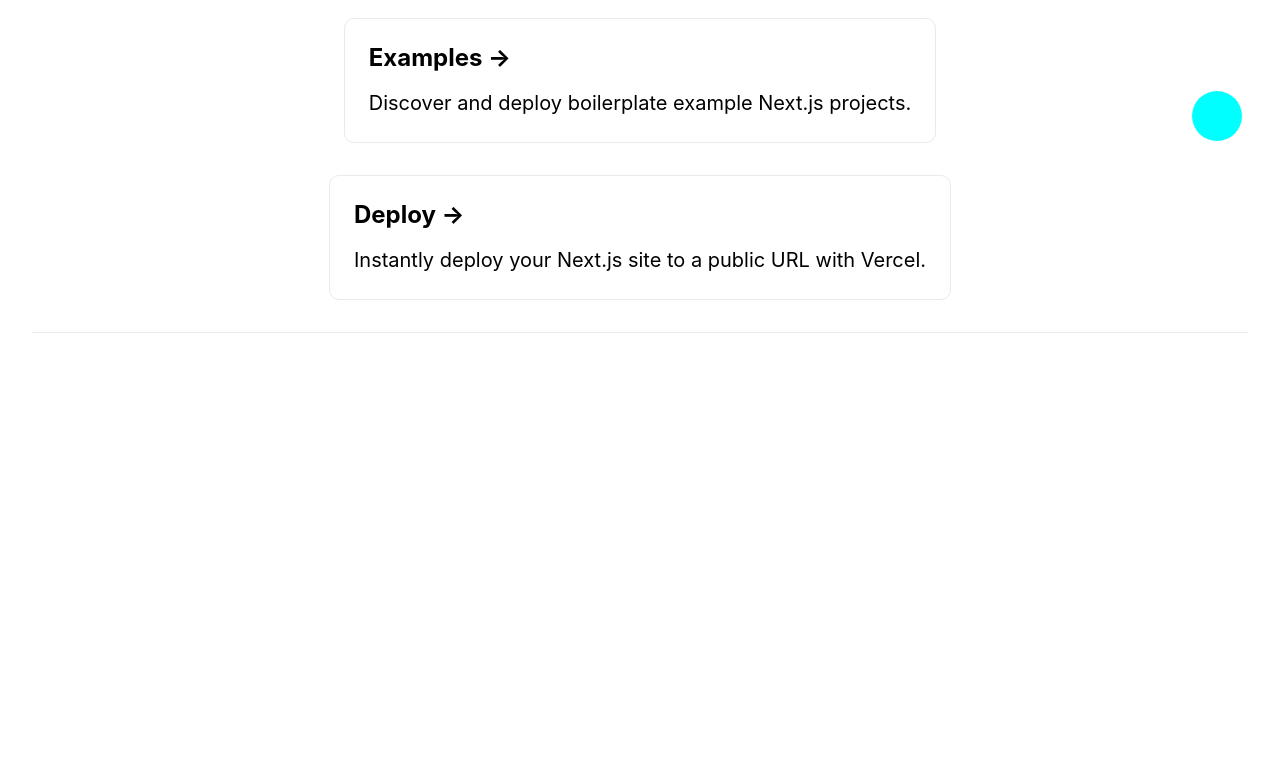
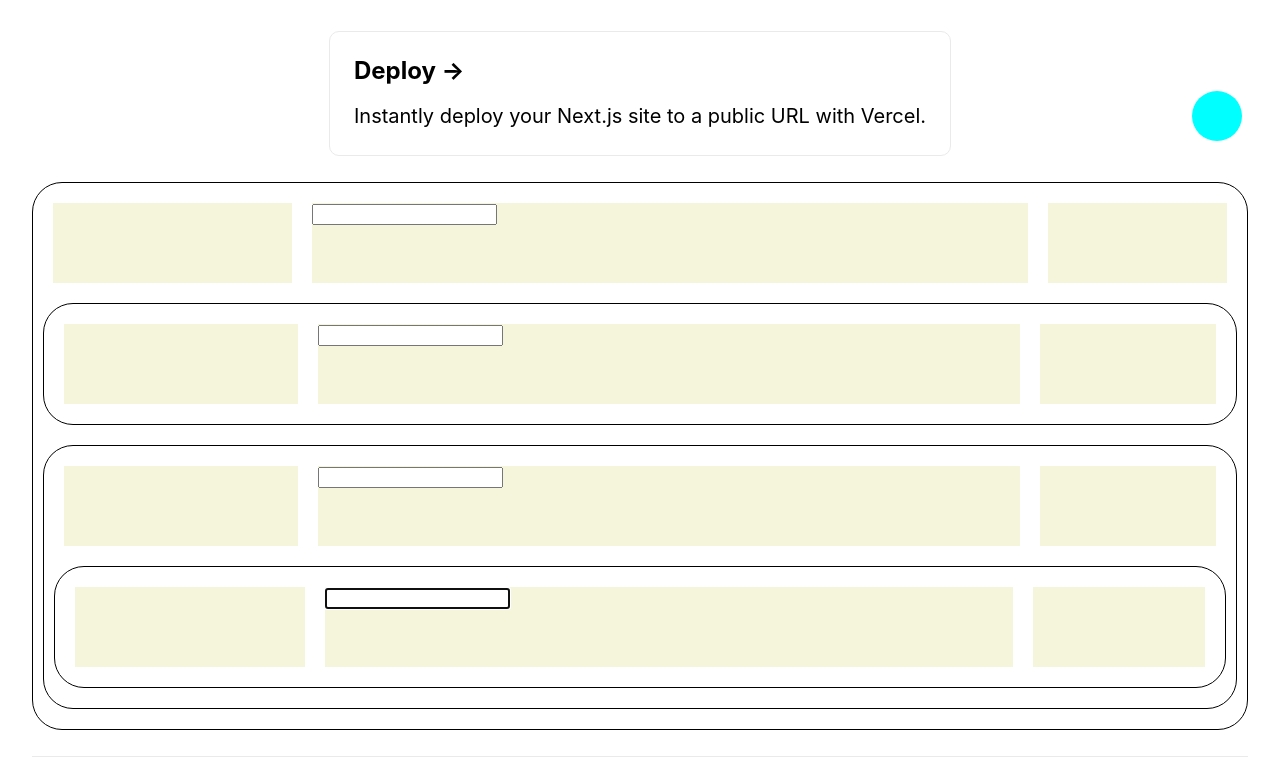
Before and after one commit to Guillaume-FAURE/todolist, a Next.js app: page /home in a window 1280 px wide. Shown: the part 619-1388 px from the top of the page. Before the commit the page ends 1016 px from the top, so only its background shows below. Built offline with nearby package versions, Linux system fonts and the light colour scheme.

Commit message:
add files

```diff
--- a/components/layout.module.css
+++ b/components/layout.module.css
@@ -2,5 +2,14 @@
     max-width: 36rem;
     padding: 0 1rem;
     margin: 3rem auto 6rem;
-    background-color: red;
 }
+
+.header {
+    display: flex;
+    flex-direction: column;
+    align-items: center;
+}
+
+.backToHome {
+    margin: 3rem 0 0;
+}
--- /dev/null
+++ b/components/task.js
@@ -0,0 +1,22 @@
+import styles from './task.module.css'
+
+function Task ({children}, {props}){
+    return (
+        <div className={styles.superTaskCase}>
+            <div className={styles.taskCase}>
+                <div className={styles.priorityCase}>
+
+                </div>
+                <div className={styles.inputCase}>
+                    <input type='text' autoFocus></input>
+                </div>
+                <div className={styles.addSubTaskCase}>
+
+                </div>
+            </div>
+        {children}
+        </div>
+    )
+}
+
+export default Task
--- /dev/null
+++ b/components/task.module.css
@@ -0,0 +1,37 @@
+.superTaskCase{
+    width: 100%;
+    max-height: 20%;
+    border: 1px solid black;
+    border-radius: 30px;
+    display: flex;
+    flex-direction: column;
+    align-items: center;
+    padding: 10px;
+    margin: 10px;
+}
+.taskCase{
+    width: 100%;
+    height:100px;
+    display: flex;
+    flex-direction: row;
+}
+.priorityCase{
+    width: 20%;
+    height: auto;
+    background-color: beige;
+    margin: 10px;
+    flex-shrink: 0;
+}
+.inputCase{
+    width: 80%;
+    height: auto;
+    background-color: beige;
+    margin: 10px;
+}
+.addSubTaskCase{
+    width: 15%;
+    height: auto;
+    background-color: beige;
+    margin: 10px;
+    flex-shrink: 0;
+}
--- a/pages/home.js
+++ b/pages/home.js
@@ -2,7 +2,7 @@ import Head from 'next/head'
 import Image from 'next/image'
 import styles from '../styles/Home.module.css'
 import Link from 'next/link'
-import Layout from '../components/layout'
+import Task from '../components/task'
 
 
 
@@ -20,13 +20,11 @@ function Home() {
         <h1 className={styles.title}>
           ToDoList App
         </h1>
-        <Layout>
         <h1 className={styles.title}>
           <Link href="/settings">
             <a>Go to settings</a>
           </Link>
         </h1>
-        </Layout>
         <div className={`${styles.addButton} ${styles.mainButton}`}>
         </div>
         <div className={styles.todolist}>
@@ -58,6 +56,12 @@ function Home() {
             </p>
           </a>
         </div>
+        <Task>
+          <Task></Task>
+          <Task>
+            <Task></Task>
+          </Task>
+        </Task>
       </main>
       <footer className={styles.footer}>
       </footer>
```
Also changed, not shown: pages/settings.js (+5 -7 lines).
